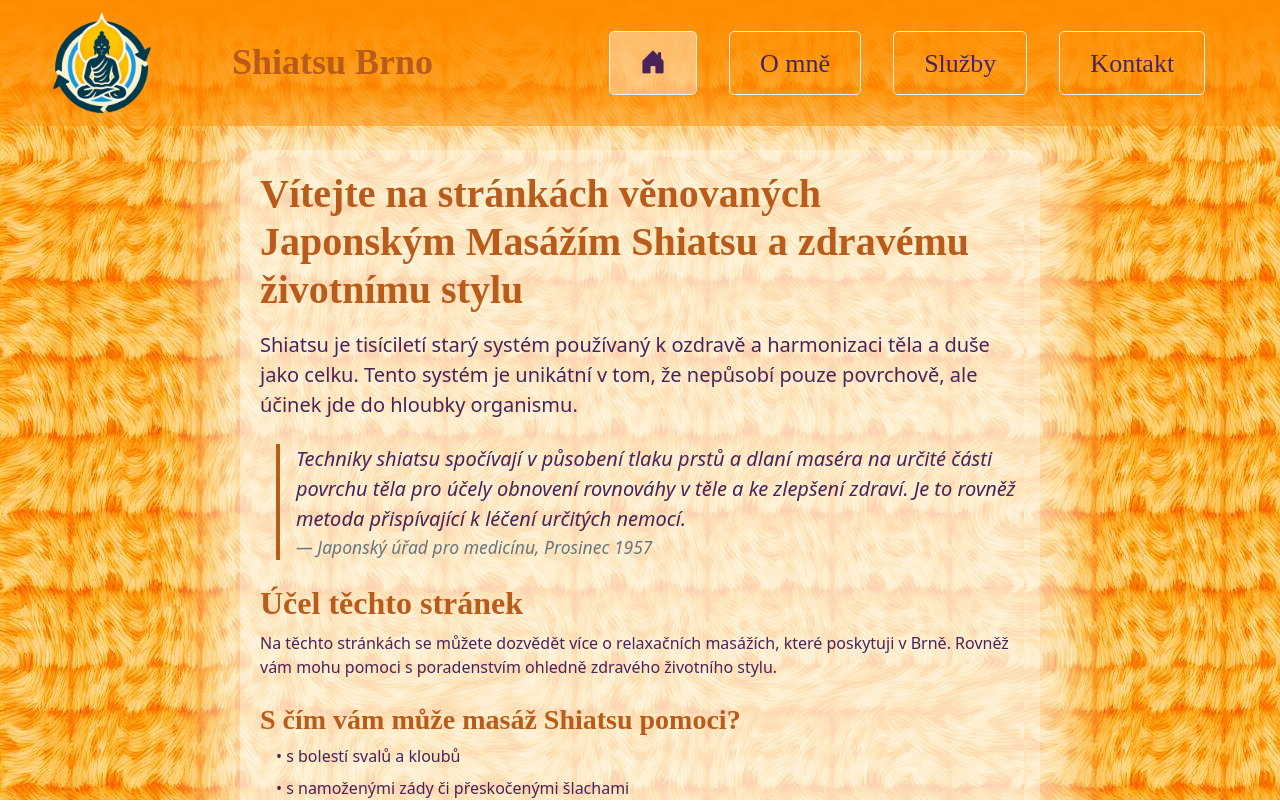
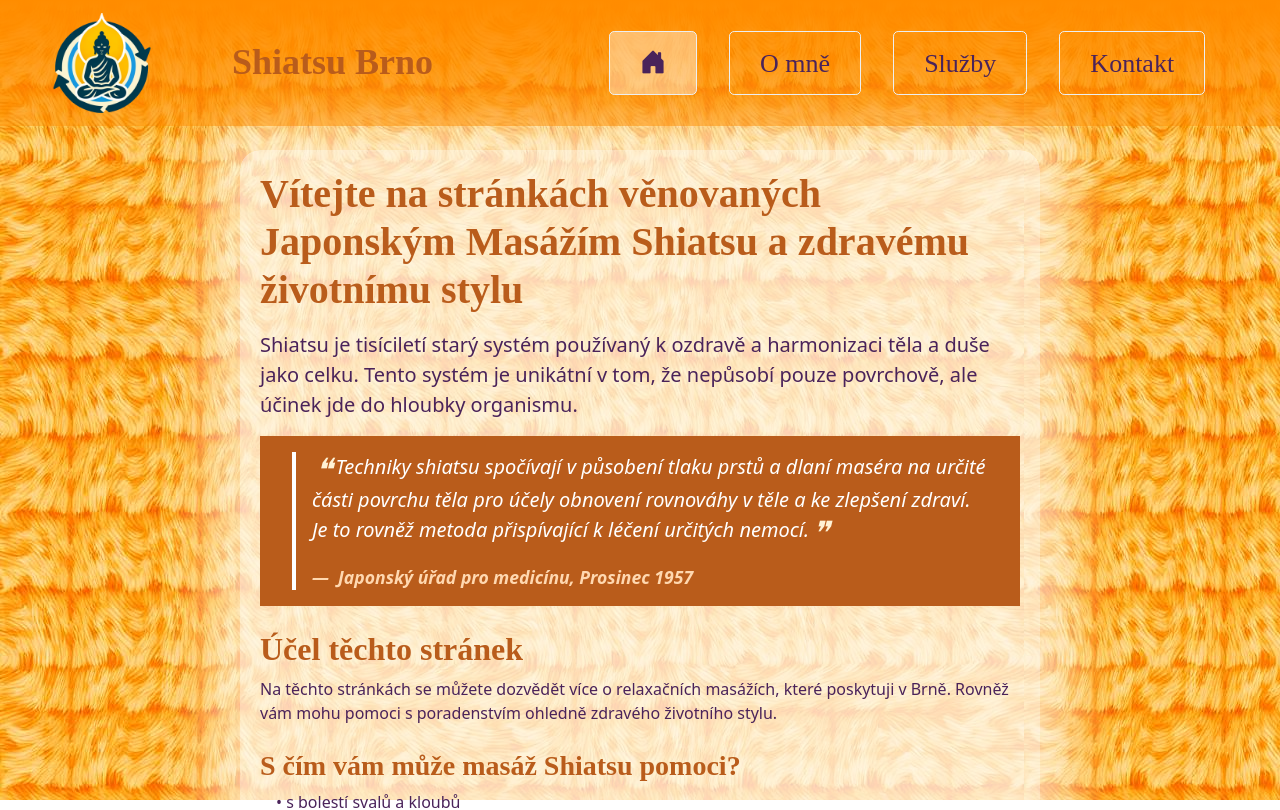
Before and after one commit to Ankhtepot/ShiatsuPetrklic, an Angular app: page /cs/home in a window 1280 px wide. Shown: the top 810 px of the page. Built offline with nearby package versions, Linux system fonts and the light colour scheme.

Commit message:
- created quote-strip.component

```diff
--- /dev/null
+++ b/src/app/Components/quote-strip/quote-strip.component.html
@@ -0,0 +1,13 @@
+<div class="quote-strip" [class.fade-out]="fadingOut()">
+  <blockquote class="blockquote m-0">
+    <p><span class="quote-mark">❝</span>{{ getLocalizedText() }}<span class="quote-mark">❞</span></p>
+    <footer class="blockquote-footer">
+      {{ currentQuote().author }}
+    </footer>
+    @if (isUsingEllipsis) {
+      <div class="read-more-wrapper" (click)="navigateToReadWhole()">
+        <button class="btn btn-link">Read more</button>
+      </div>
+    }
+  </blockquote>
+</div>
--- /dev/null
+++ b/src/app/Components/quote-strip/quote-strip.component.scss
@@ -0,0 +1,51 @@
+.quote-strip {
+  background-color: #b95c1b;
+  color: #fff;
+  width: 100%;
+  padding: 1rem 2rem;
+  position: relative;
+  transition: opacity 0.4s ease-in-out;
+
+  &.fade-out {
+    opacity: 0;
+  }
+
+  .blockquote {
+    font-style: italic;
+    border-left: 4px solid #fff;
+    padding-left: 1rem;
+    margin-left: 1rem;
+
+    .blockquote-footer {
+      color: #ffd8b0; // warm bright accent color for contrast on dark orange
+      font-size: 1.1rem;
+      font-weight: 600;
+      margin-top: 0.5rem;
+    }
+
+    .quote-mark {
+      font-size: 2rem;
+      vertical-align: text-top;
+      line-height: 1;
+      padding: 0 0.2rem;
+      color: #fff2d5; // or another highlight tone
+    }
+
+    .read-more-wrapper {
+      margin-top: 0.5rem;
+      button {
+        color: #fff;
+        text-decoration: underline;
+        opacity: 0;
+        transition: opacity 0.3s ease-in-out;
+        pointer-events: none;
+      }
+    }
+
+    &:hover .read-more-wrapper button {
+      opacity: 1;
+      pointer-events: auto;
+      transition-delay: 1s;
+    }
+  }
+}
--- /dev/null
+++ b/src/app/Components/quote-strip/quote-strip.component.ts
@@ -0,0 +1,110 @@
+import {
+  Component,
+  Input,
+  signal,
+  computed,
+  OnInit,
+  OnDestroy,
+  inject
+} from '@angular/core';
+import {CommonModule} from '@angular/common';
+import {Router} from '@angular/router';
+import {QuoteData} from '../../Models/quote-data';
+import {LanguageService} from '../../services/language.service';
+import {cutAtLastWholeWord} from '../../shared/Extensions/string-extensions';
+
+@Component({
+  selector: 'app-quote-strip',
+  standalone: true,
+  imports: [CommonModule],
+  templateUrl: './quote-strip.component.html',
+  styleUrls: ['./quote-strip.component.scss']
+})
+export class QuoteStripComponent implements OnInit, OnDestroy {
+  @Input() quote?: QuoteData;         // for static quote
+  @Input() quotes: QuoteData[] = [];  // for dynamic mode
+
+  private router = inject(Router);
+  private languageService = inject(LanguageService);
+  private intervalId: any;
+
+  isUsingEllipsis = false;
+
+  currentQuote = signal<QuoteData>({
+    csText: 'empty',
+    enText: 'empty',
+    author: 'unknown',
+  });
+  fadingOut = signal(false);
+
+  readonly changeAfter = computed(() =>
+    this.currentQuote()?.changeAfter ?? 10000
+  );
+
+  ngOnInit(): void {
+    if (this.quote) {
+      this.currentQuote.set(this.quote);
+    } else if (this.quotes.length > 0) {
+      this.currentQuote.set(this.quotes[0]);
+      this.startRotation();
+    }
+  }
+
+  ngOnDestroy(): void {
+    clearInterval(this.intervalId);
+  }
+
+  loadInitialQuote() {
+    if (this.quotes.length > 0) {
+      this.currentQuote.set(this.quotes[0]);
+    }
+  }
+
+  getLocalizedText(): string {
+    const quote = this.currentQuote();
+    if (!quote) return '';
+
+    const language = this.languageService.languageSignal();
+    const text = language === 'cs' ? quote.csText : quote.enText;
+
+    return this.textWithEllipsis(text);
+  }
+
+
+  startRotation(): void {
+    if (this.quotes.length <= 1) return;
+
+    let currentIndex = 0;
+
+    const delay = this.currentQuote()?.changeAfter ?? 10000;
+
+    this.intervalId = setInterval(() => {
+      this.fadingOut.set(true);
+
+      setTimeout(() => {
+        currentIndex = (currentIndex + 1) % this.quotes.length;
+        this.currentQuote.set(this.quotes[currentIndex]);
+        this.fadingOut.set(false);
+      }, 400);
+    }, delay);
+  }
+
+  textWithEllipsis(text: string): string {
+    const limit = this.currentQuote()?.lengthBeforeEllipsis ?? Number.MAX_SAFE_INTEGER;
+
+    if (text.length <= limit) {
+      this.isUsingEllipsis = false;
+      return text;
+    }
+
+    this.isUsingEllipsis = true;
+    return cutAtLastWholeWord(text, limit);
+  }
+
+  navigateToReadWhole(): void {
+    const url = this.currentQuote()?.readWholeUrl;
+    if (url) {
+      this.router.navigate(['/cs/testimonials'], {fragment: url});
+    }
+  }
+}
--- /dev/null
+++ b/src/app/Models/quote-data.ts
@@ -0,0 +1,8 @@
+export interface QuoteData {
+  csText: string;
+  enText: string;
+  author: string;
+  changeAfter?: number;
+  lengthBeforeEllipsis?: number;
+  readWholeUrl?: string;
+}
--- a/src/app/pages/home/home.component.html
+++ b/src/app/pages/home/home.component.html
@@ -6,10 +6,15 @@
       {{ T.home_intro | text }}
     </p>
 
-    <blockquote class="blockquote mt-4 mb-4">
-      <p>{{ T.home_quote_text | text }}</p>
-      <footer class="blockquote-footer">{{ T.home_quote_source | text }}</footer>
-    </blockquote>
+<!--    <blockquote class="blockquote mt-4 mb-4">-->
+<!--      <p>{{ T.home_quote_text | text }}</p>-->
+<!--      <footer class="blockquote-footer">{{ T.home_quote_source | text }}</footer>-->
+<!--    </blockquote>-->
+    <app-quote-strip [quote]="{
+      csText: T.home_quote_text | text,
+      enText: 'translate and paste in home.component.html',
+      author: T.home_quote_source | text
+    }"/>
 
     <h2 class="mt-4">{{ T.home_purpose_title | text }}</h2>
     <p>{{ T.home_purpose_text | text }}</p>
--- a/src/app/pages/home/home.component.ts
+++ b/src/app/pages/home/home.component.ts
@@ -3,11 +3,12 @@ import { CommonModule } from '@angular/common';
 import {TextPipe} from '../../pipes/text.pipe';
 import {T} from '../../shared/constants/text.tokens';
 import {ContentCardComponent} from '../../Components/content-card/content-card.component';
+import {QuoteStripComponent} from '../../Components/quote-strip/quote-strip.component';
 
 @Component({
   selector: 'app-home',
   standalone: true,
-  imports: [CommonModule, TextPipe, ContentCardComponent],
+  imports: [CommonModule, TextPipe, ContentCardComponent, QuoteStripComponent],
   templateUrl: './home.component.html',
   styleUrls: ['./home.component.scss']
 })
--- a/src/app/services/language.service.ts
+++ b/src/app/services/language.service.ts
@@ -9,37 +9,37 @@ export enum ELanguage {
 }
 
 const SUPPORTED_LANGUAGES = Object.values(ELanguage);
-type Lang = ELanguage;
+type Language = ELanguage;
 
 @Injectable({ providedIn: 'root' })
 export class LanguageService {
-  private langSignal = signal<Lang>(ELanguage.Cs);
-  readonly language = computed(() => this.langSignal());
+  readonly languageSignal = signal<Language>(ELanguage.Cs);
+  readonly language = computed(() => this.languageSignal());
 
   private translations = signal<Map<T, string>>(new Map());
   readonly t = computed(() => this.translations());
 
-  private loadedLanguages = new Map<Lang, Map<T, string>>();
+  private loadedLanguages = new Map<Language, Map<T, string>>();
 
   constructor(private http: HttpClient) {
-    this.loadTranslations(this.langSignal());
+    this.loadTranslations(this.languageSignal());
   }
 
-  setLang(language: Lang) {
+  setLang(language: Language) {
     if (SUPPORTED_LANGUAGES.includes(language)) {
-      this.langSignal.set(language);
+      this.languageSignal.set(language);
       document.documentElement.lang = language;
       this.loadTranslations(language);
     }
   }
 
   async loadInitialLanguage(): Promise<void> {
-    const map = await this.fetchTranslations(this.langSignal());
+    const map = await this.fetchTranslations(this.languageSignal());
     this.translations.set(map);
   }
 
-  get current(): Lang {
-    return this.langSignal();
+  get current(): Language {
+    return this.languageSignal();
   }
 
   getText(key: T): string {
@@ -51,7 +51,7 @@ export class LanguageService {
     return fallback ?? key.toString();
   }
 
-  private loadTranslations(language: Lang) {
+  private loadTranslations(language: Language) {
     if (this.loadedLanguages.has(language)) {
       this.translations.set(this.loadedLanguages.get(language)!);
     } else {
@@ -59,7 +59,7 @@ export class LanguageService {
     }
   }
 
-  private async fetchTranslations(language: Lang): Promise<Map<T, string>> {
+  private async fetchTranslations(language: Language): Promise<Map<T, string>> {
     if (this.loadedLanguages.has(language)) {
       return this.loadedLanguages.get(language)!;
     }
--- /dev/null
+++ b/src/app/shared/Extensions/string-extensions.ts
@@ -0,0 +1,6 @@
+export function cutAtLastWholeWord(text: string, maxLength: number): string {
+  if (text.length <= maxLength) return text;
+
+  const cutIndex = text.lastIndexOf(' ', maxLength);
+  return (cutIndex > 0 ? text.slice(0, cutIndex) : text.slice(0, maxLength)) + '...';
+}
```
